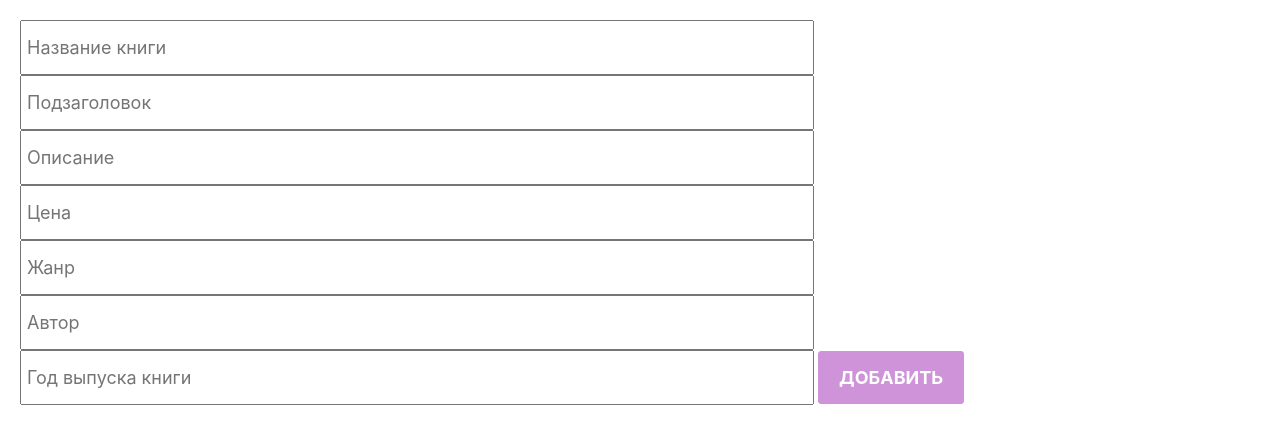
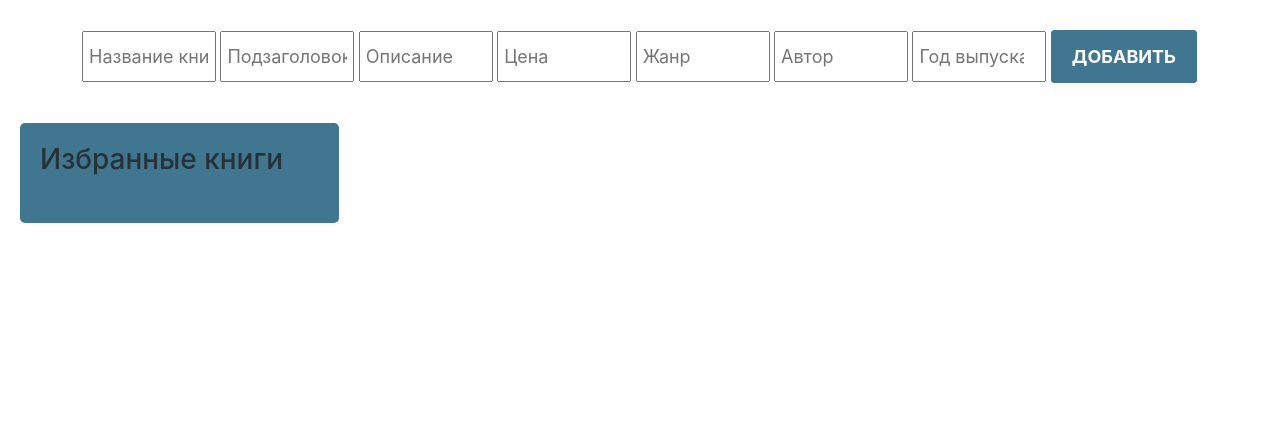
Before and after one commit to DanielKalmuratov/todo, a Django app: page /books/ in a window 1280 px wide. Shown: the top 444 px of the page. Run offline with Django 3.2, Linux system fonts and the light colour scheme; data that the repository does not hold is empty; some libraries are stand-ins or nearby versions.

Commit message:
added styles and favorite books for book.html

```diff
--- a/main/static/css/style.css
+++ b/main/static/css/style.css
@@ -96,3 +96,52 @@ section{
     margin: 0 5px;
     cursor: pointer;
 }
+.book_input{
+    width: 12%;
+    padding: 10px 5px;
+    font-size: 18px;
+}
+.book_create_container{
+    width: 90%;
+    margin: 10px auto;
+}
+
+.create_button_book{
+    padding: 12px 20px;
+    background-color:#417690;
+    border: 1px solid#417690;
+    color: white;
+    font-size: 18px;
+    text-transform: uppercase;
+    font-weight: bold;
+    border-radius: 3px;
+    cursor: pointer;
+}
+.book_item{
+    border: 1px solid gray;
+    border-radius: 5px;
+    width: 24%;
+    padding: 10px 15px;
+    background-color: #79aec8;
+    margin-bottom: 20px;
+}
+.book_container{
+    display: grid;
+    width: 90%;
+    grid-template-columns: 2fr 5fr;
+}
+.favorite_list{
+    background-color: #417690;
+    height: 90%;
+    border-radius: 5px;
+    margin-top: 30px;
+    padding: 20px;
+}
+.favorite_list p{
+    width: 80%;
+    cursor: pointer;
+    margin: 5px auto;
+    font-size: 22px;
+    color: #e7f0e7;
+
+}
--- a/main/templates/book.html
+++ b/main/templates/book.html
@@ -11,51 +11,62 @@
     <title>Books</title>
 </head>
 <body>
-    <section>
-        <div class="create_container">
+    <section id='book'>
+
+        <div class="book_create_container">
             <form action="{% url 'add-book' %}" method="POST">
                 {% csrf_token %}
                 <input  type="text"
-                class="create_input"
+                class="book_input"
                 placeholder="Название книги"
                 name = "title"
                 />
                 <input  type="text"
-                class="create_input"
+                class="book_input"
                 placeholder="Подзаголовок"
                 name = "subtitle"
                 />
                 <input  type="text"
-                class="create_input"
+                class="book_input"
                 placeholder="Описание"
                 name = "description"
                 />
                 <input  type="number"
-                class="create_input"
+                class="book_input"
                 placeholder="Цена"
                 name = "price"
                 />
                 <input  type="text"
-                class="create_input"
+                class="book_input"
                 placeholder="Жанр"
                 name = "genre"
                 />
                 <input  type="text"
-                class="create_input"
+                class="book_input"
                 placeholder="Автор"
                 name = "author"
                 />
                 <input  type="number"
-                class="create_input"
+                class="book_input"
                 placeholder="Год выпуска книги"
                 name = "year"
                 />
-            <button class="create_button">Добавить</button>
+            <button class="create_button_book">Добавить</button>
             </form>
+        </div>
+       <div class="book_container">
+        <div class="favorite_list">
+          <h3>Избранные книги</h3>
+          {% for favorite in favorite_books %}
+
+              <p >{{favorite.title}}</p>
+
+
+          {% endfor %}
         </div>
         <div class="todo_container">
           {% for book in book_list %}
-            <div class="todo_item">
+          <div class="book_item">
 
               <div class="book_item_header">
                       <a href=""  data-toggle="modal" data-target="#addBook{{book.id}}"><h2>{{book.title}}</h2></a>
@@ -65,6 +76,7 @@
                   <p>{{book.subtitle}}</p>
               </div>
               <div class="todo_item_footer">
+                  <span>{{book.date}}</span>
                   <a href="{% url 'delete-book' book.id %}"><img src="{% static './icons/basket.png'   %}" /></a>
                   {% if book.is_favorite %}
                   <a href="{% url 'mark-book' book.id %}"><img src="{% static './icons/yellow.png'   %}" /></a>
@@ -73,7 +85,7 @@
                   {% endif %}
               </div>
 
-                <div class="modal fade" id="addBook{{book.id}}" tabindex="-1" role="dialog" aria-labelledby="exampleModalLongTitle" aria-hidden="true">
+              <!-- <div class="modal fade" id="addBook{{book.id}}" tabindex="-1" role="dialog" aria-labelledby="exampleModalLongTitle" aria-hidden="true">
                   <div class="modal-dialog" role="document">
                     <div class="modal-content">
                       <div class="modal-header">
@@ -95,10 +107,13 @@
                       </div>
                     </div>
                   </div>
-                  </div>
+                </div> -->
 
           </div>
       {% endfor %}
+        </div>
+
+
        </div>
 
     </section>
--- a/main/views.py
+++ b/main/views.py
@@ -14,8 +14,8 @@ def modal(request):
 
 def book(request):
     book_list = Book.objects.all()
-    print(book_list)
-    return render(request, 'book.html', {"book_list": book_list})
+    favorite_books = Book.objects.all().filter(is_favorite = True)
+    return render(request, 'book.html', {"book_list": book_list, "favorite_books": favorite_books})
 
 def add_todo(request):
     form = request.POST
```
Lines whose indentation alone changed are shown as unchanged.
